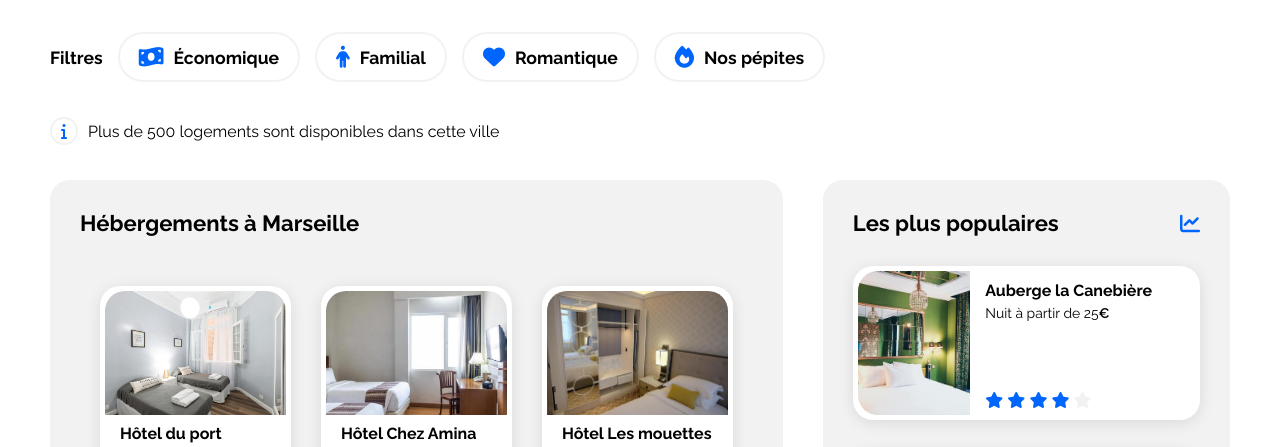
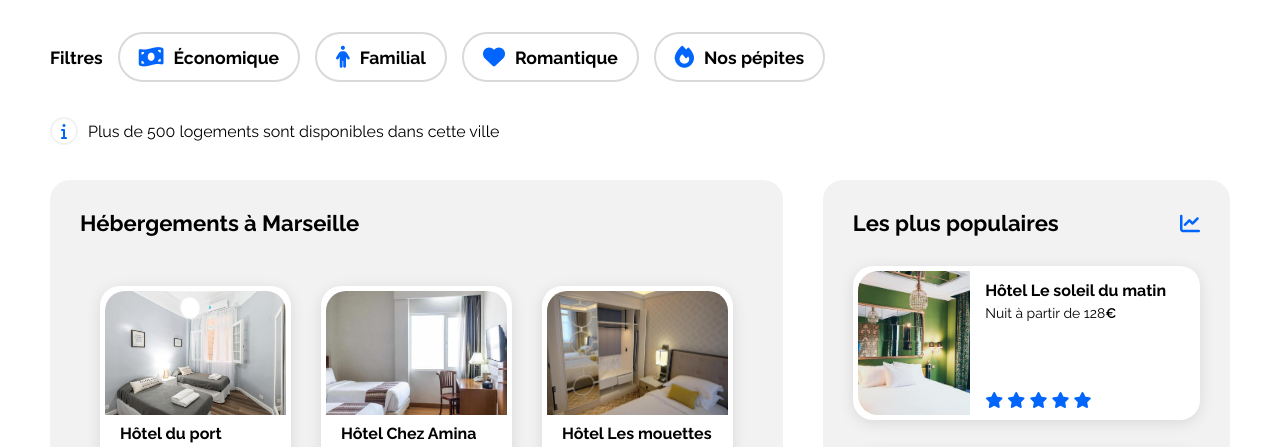
Before and after one commit to loicgalland/Booki, a plain HTML site: page index.html in a window 1280 px wide. Shown: the part 249-696 px from the top of the page. Drawn offline with Linux system fonts and the light colour scheme.

Commit message:
correction of small mistakes in content

```diff
--- a/css/style.css
+++ b/css/style.css
@@ -145,7 +145,7 @@ p{
     align-items: center;
     gap: 10px;
     padding: 0px 19px;
-    border: 2px solid #F2F2F2;
+    border: 2px solid #D9D9D9;
     border-radius: 25px;
     height: 50px;
     background-color: white;
--- a/index.html
+++ b/index.html
@@ -174,15 +174,15 @@
                                 <img src="./images/hebergements/emile-guillemot.jpg" alt="Hôtel le soleil du matin" class="popular-card-img">
                                 <div class="popular-card-description">
                                     <div class="title">
-                                        <h3>Auberge la Canebière </h3>
-                                        <p class="description-hotel">Nuit à partir de 25<span class="empasis">€</span></p>
+                                        <h3>Hôtel Le soleil du matin</h3>
+                                        <p class="description-hotel">Nuit à partir de 128<span class="empasis">€</span></p>
                                     </div>
                                     <div class="notation-container">
                                         <i class="fa-solid fa-star fa-blue"></i>
                                         <i class="fa-solid fa-star fa-blue"></i>
                                         <i class="fa-solid fa-star fa-blue"></i>
                                         <i class="fa-solid fa-star fa-blue"></i>
-                                        <i class="fa-solid fa-star fa-grey"></i>
+                                        <i class="fa-solid fa-star fa-blue"></i>
                                     </div>
                                 </div>
                             </div>
```
